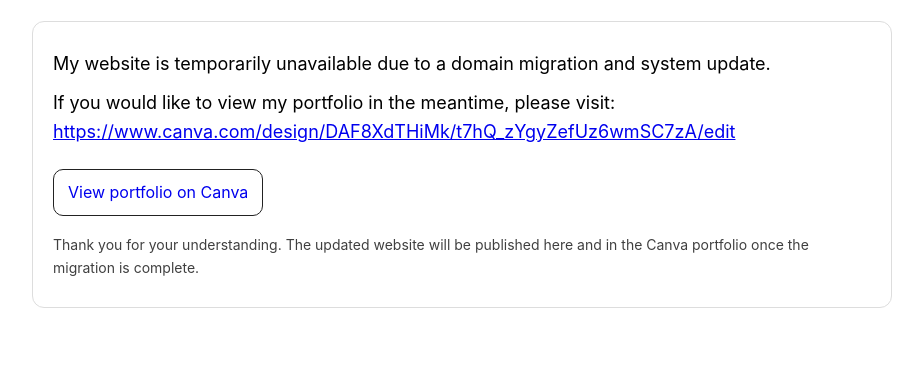
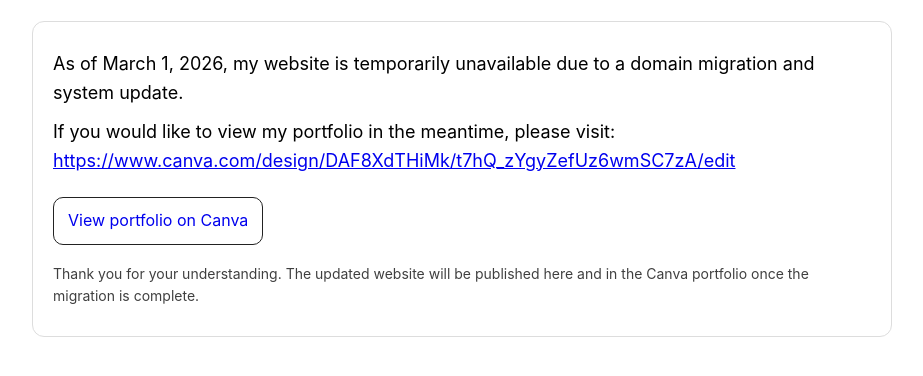
Before and after one commit to clairekxy/clairekxy.github.io, a plain HTML site: page index.html in a window 1280 px wide. Shown: the part 118-494 px from the top of the page, without its empty margins (178-1101 px from the left). Drawn offline with Linux system fonts and the light colour scheme.

Commit message:
Update index.html

```diff
--- a/index.html
+++ b/index.html
@@ -22,7 +22,7 @@
 
       <div class="card">
         <p>
-          My website is temporarily unavailable due to a domain migration and system update.
+          As of March 1, 2026, my website is temporarily unavailable due to a domain migration and system update.
         </p>
 
         <p>
```
